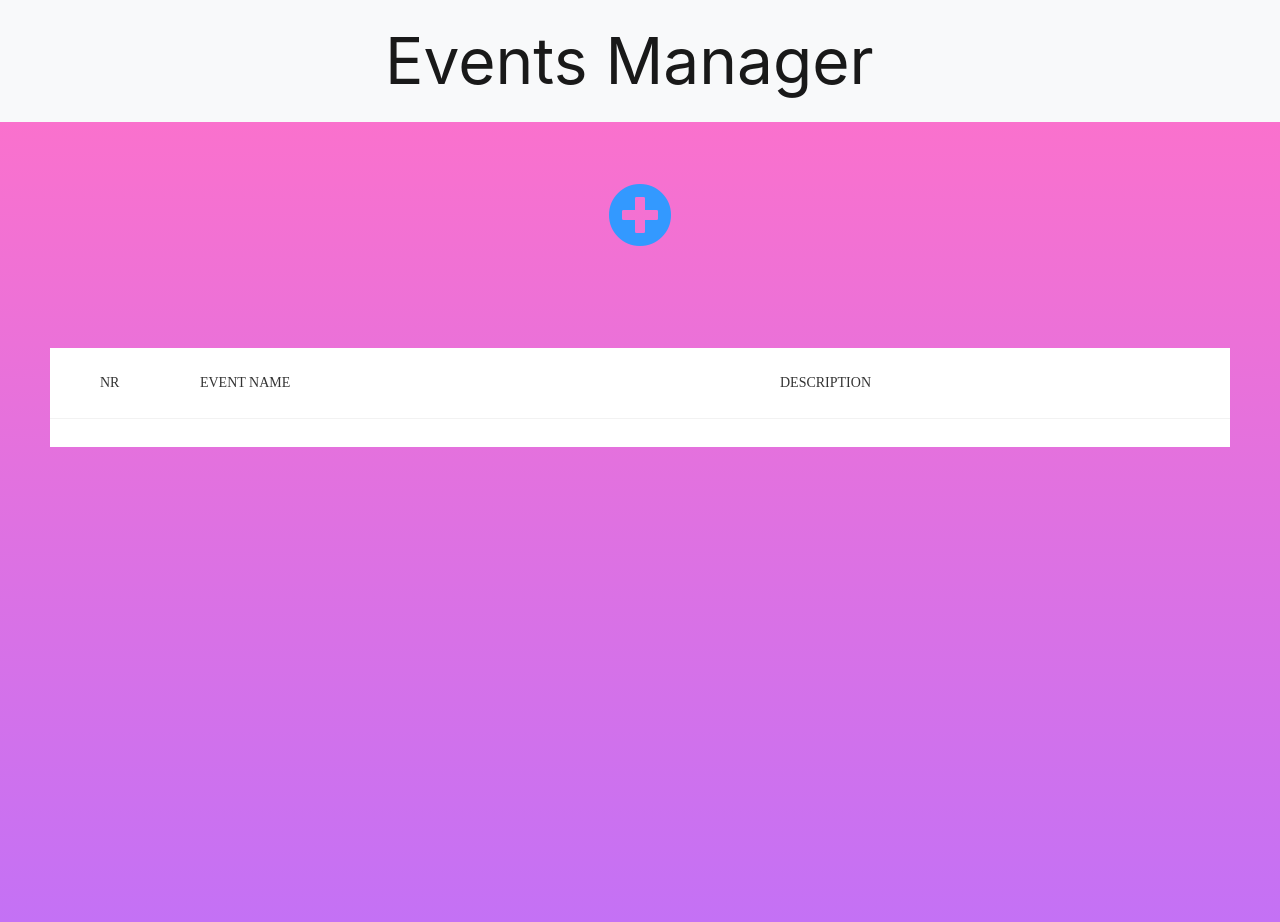
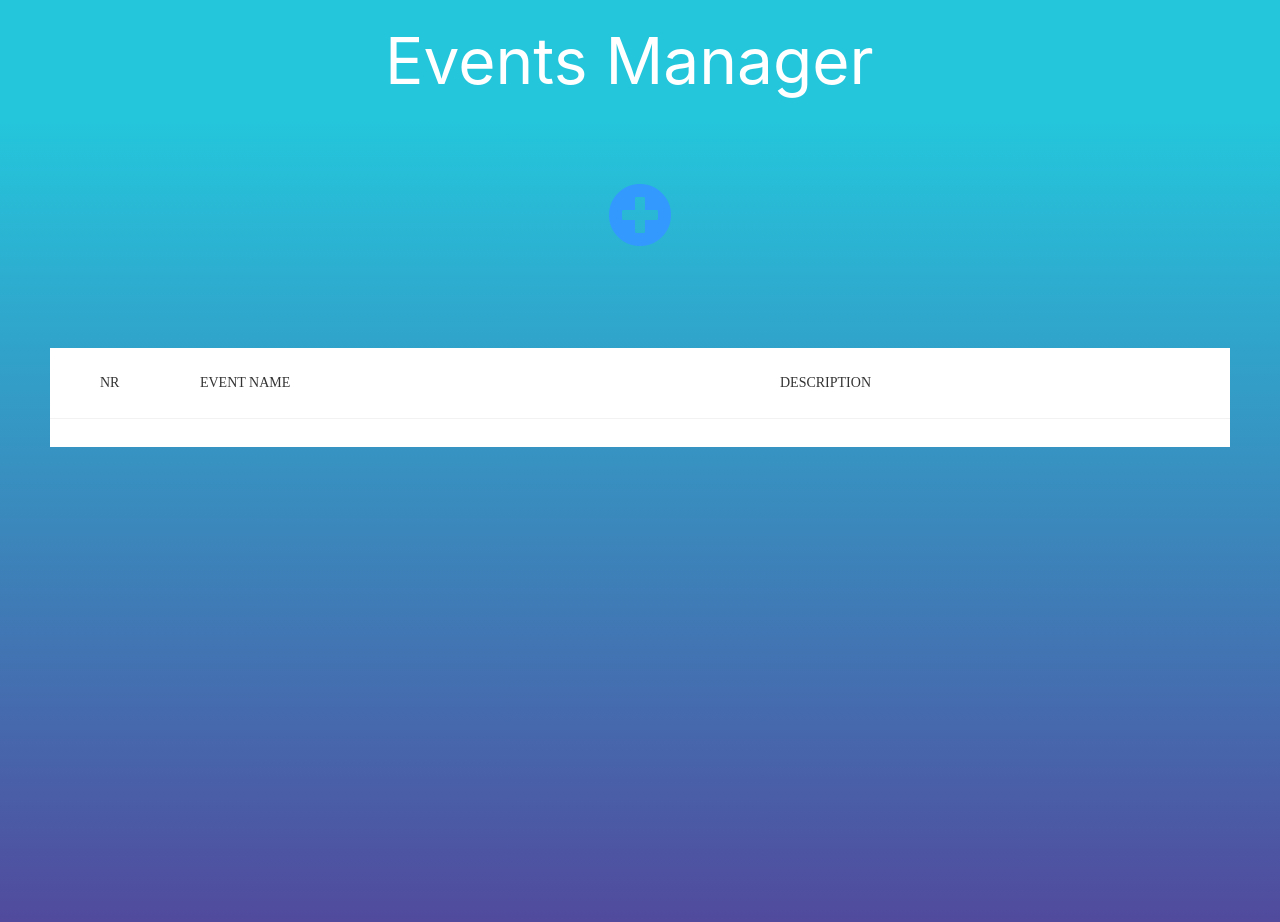
Before and after one commit to Kaspazza/Django_Events_Manager, a Django app: template events_manager/events/templates/index.html in a window 1280 px wide. Run offline with Django 3.2, Linux system fonts and the light colour scheme; the template is opened without the code that fills it, so the values that code supplies are empty; some libraries are stand-ins or nearby versions.

Commit message:
pick different collors

```diff
--- a/events_manager/events/static/css/style.css
+++ b/events_manager/events/static/css/style.css
@@ -7,6 +7,11 @@ html {
 
 #main_name{
    font-size:4em;
+	 color:white;
+}
+
+.navbar{
+	background-color: #24C6DC;
 }
 
 nav li{
@@ -46,8 +51,6 @@ a:hover {
 	text-decoration: none;
 }
 
-h1,h2,h3,h4,h5,h6 {margin: 0px;}
-
 p {margin: 0px;}
 
 ul, li {
@@ -55,20 +58,9 @@ ul, li {
 	list-style-type: none;
 }
 
-/* ------------------------------------ */
-input {
-  display: block;
-	outline: none;
-	border: none !important;
-}
-
 textarea {
   display: block;
   outline: none;
-}
-
-textarea:focus, input:focus {
-  border-color: transparent !important;
 }
 
 /* ------------------------------------ */
@@ -134,10 +126,10 @@ iframe {
   width: 100%;
   margin: 0 auto;
   background: #fa71cd;
-  background: -webkit-linear-gradient(bottom, #c471f5, #fa71cd);
-  background: -o-linear-gradient(bottom, #c471f5, #fa71cd);
-  background: -moz-linear-gradient(bottom, #c471f5, #fa71cd);
-  background: linear-gradient(bottom, #c471f5, #fa71cd);
+  background: -webkit-linear-gradient(bottom, #514A9D, #24C6DC);
+  background: -o-linear-gradient(bottom, #514A9D, #24C6DC);
+  background: -moz-linear-gradient(bottom, #514A9D, #24C6DC);
+  background: linear-gradient(bottom, #514A9D, #24C6DC);
 
 
 }
--- a/events_manager/events/templates/partials/header.html
+++ b/events_manager/events/templates/partials/header.html
@@ -10,7 +10,7 @@
     <title>Wydarzenia</title>
   </head>
   <body>
-    <nav class="navbar navbar-expand-lg navbar-light bg-light">
+    <nav class="navbar navbar-expand-lg navbar-light">
       <div class="container">
         <button class="navbar-toggler" type="button" data-toggle="collapse" data-target="#navbarSupportedContent" aria-controls="navbarSupportedContent" aria-expanded="false" aria-label="Toggle navigation">
           <span class="navbar-toggler-icon"></span>
```
Also changed, not shown: events_manager/events/models.py (+8 -6 lines), events_manager/events/templates/add.html (+3 -10 lines), events_manager/db.sqlite3, events_manager/events/migrations/0018_auto_20180520_2236.py (added).
